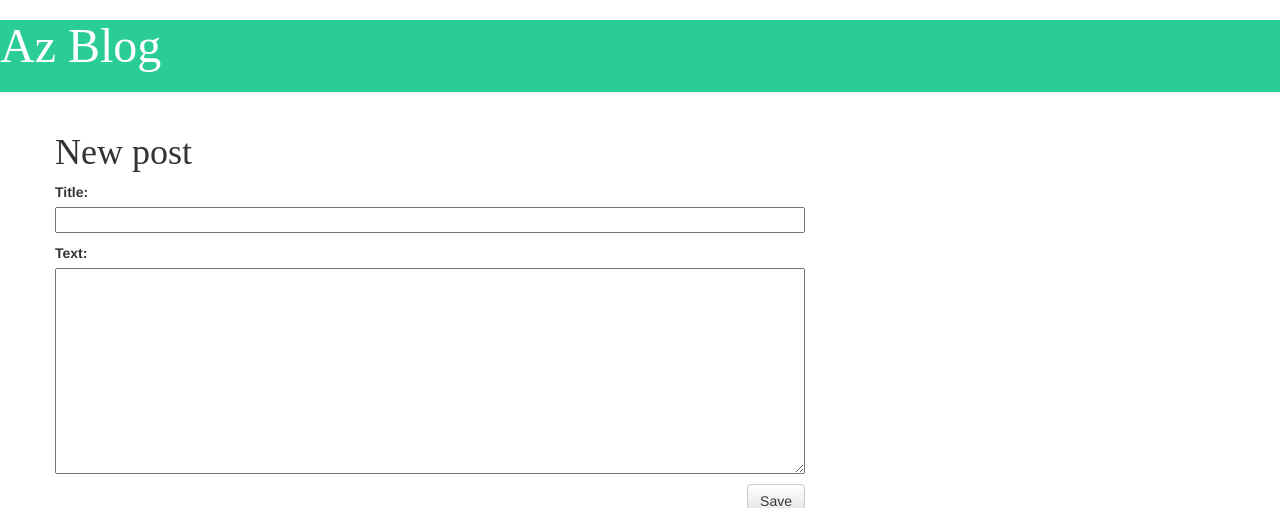
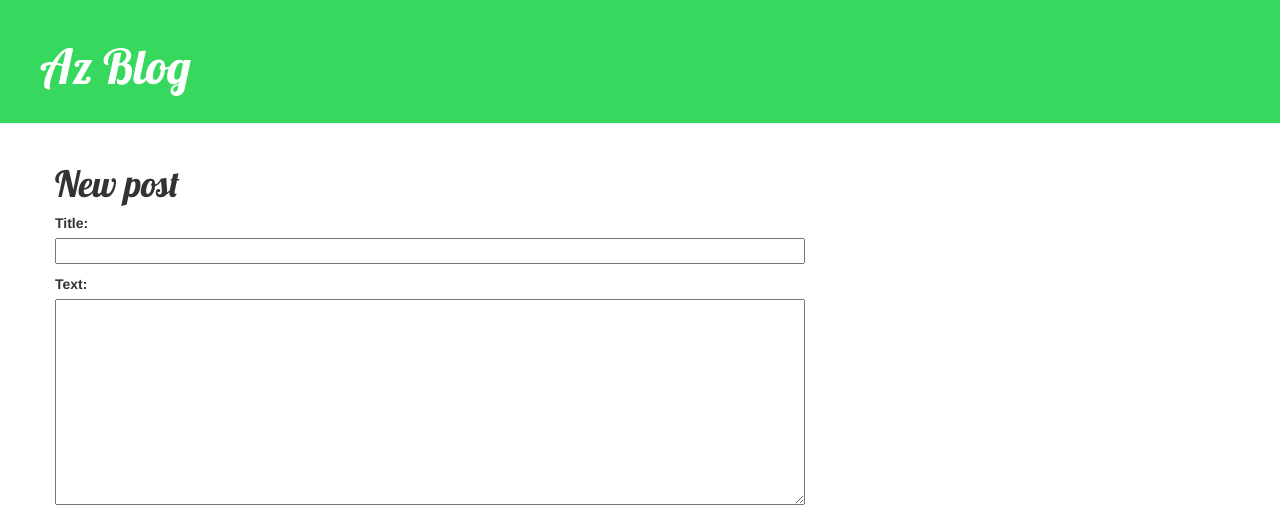
Before and after one commit to Bankagolov/my-first-blog, a Django app: template blog/templates/blog/post_edit.html in a window 1280 px wide. Shown: the top 508 px of the page. Run offline with Django 3.2, Linux system fonts and the light colour scheme; the template is opened without the code that fills it: values that come from a table or form of the project are taken from there, others are empty; parts of the project's set-up code (start-up, migrations or seed data) failed here and were passed over; some libraries are stand-ins or nearby versions.

Commit message:
Changed the colorL for the site.

```diff
--- a/blog/static/css/blog.css
+++ b/blog/static/css/blog.css
@@ -1,7 +1,7 @@
 .page-header {
-    background-color: #2acd96;
+    background-color: #36d95d;
     margin-top: 0;
-    padding: 2p0x 20px 20px 40px;
+    padding: 20px 20px 20px 40px;
 }
 
 .page-header h1, .page-header h1 a, .page-header h1 a:visited, .page-header h1 a:active {
@@ -15,7 +15,7 @@
 }
 
 h1, h2, h3, h4 {
-    font-family: 'Geologica';
+    font-family: 'Lobster', cursive;
 }
 
 .date {
```
